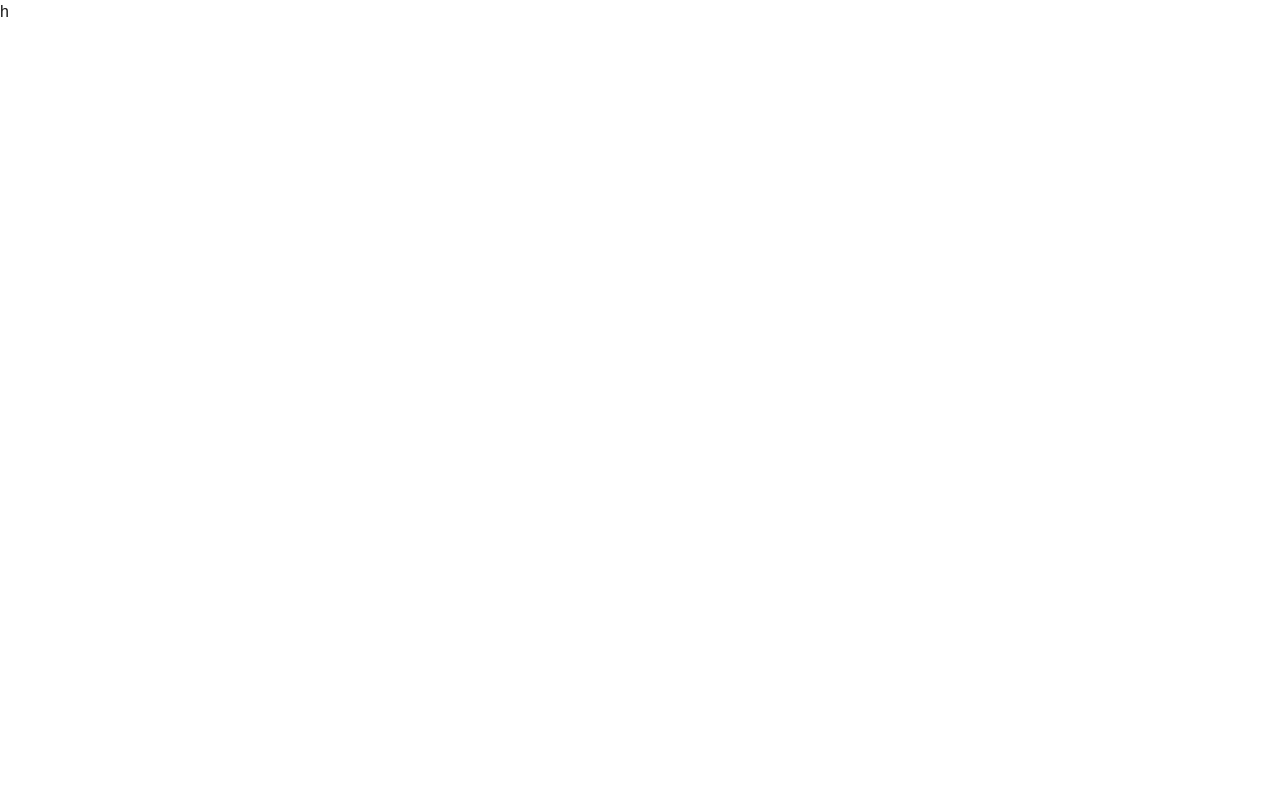
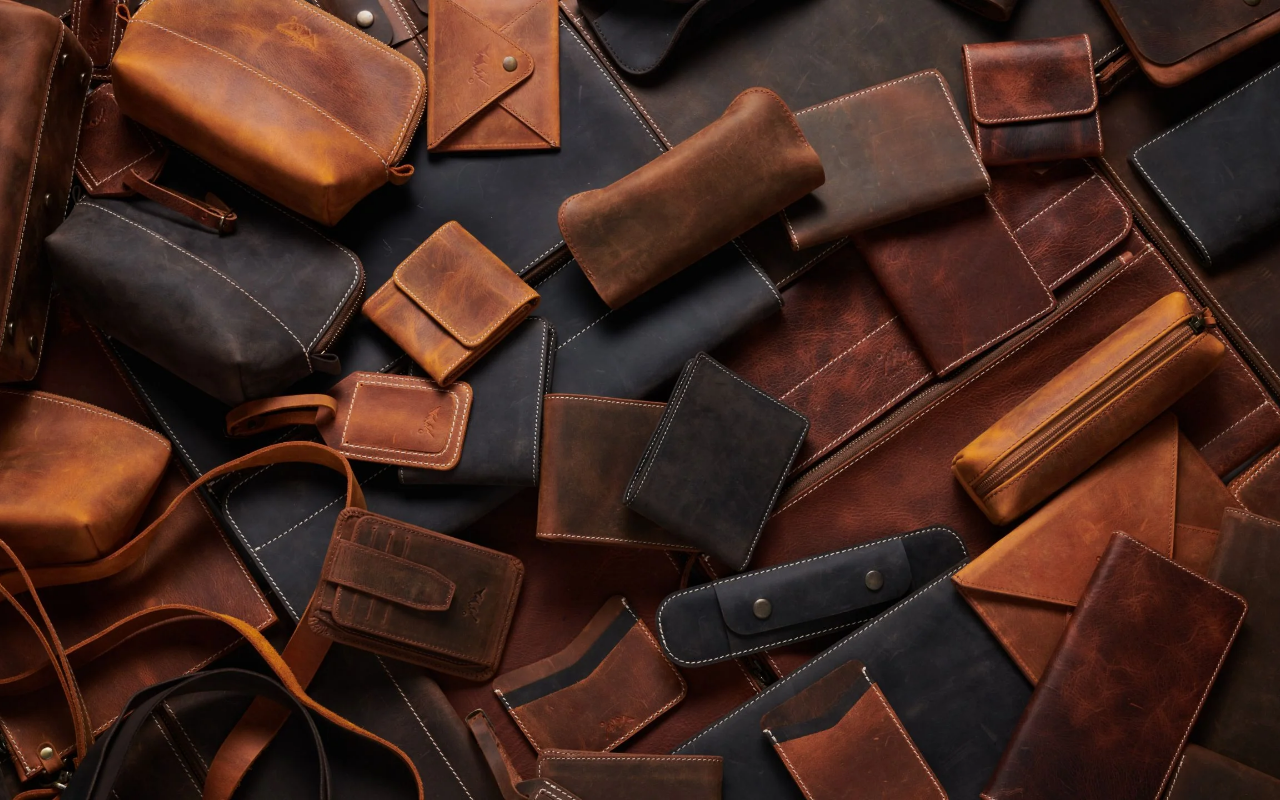
Before and after one commit to cdiaconu04/Eldi-Ecom-Store, a Next.js app: page / in a window 1280 px wide. Built offline with nearby package versions, Linux system fonts and the light colour scheme.

Commit message:
Added leather background for landing page

```diff
--- a/src/app/page.js
+++ b/src/app/page.js
@@ -1,8 +1,31 @@
+"use client"
+import { useState, useEffect } from 'react';
 
 export default function Home() {
+  const [windowWidth, setWindowWidth] = useState(window.innerWidth);
+  const [windowHeight, setWindowHeight] = useState(window.innerHeight);
+
+  useEffect(() => {
+    const handleResize = () => {
+      setWindowWidth(window.innerWidth);
+      setWindowHeight(window.innerHeight);
+    };
+
+    if (typeof window !== "undefined") {
+      window.addEventListener("resize", handleResize);
+      return () => window.removeEventListener("resize", handleResize);
+    }
+  });
+
   return (
     <div className="min-h-screen bg-white">
-      <p>h</p>
+      <div className="absolute inset-0 pointer-events-none h-screen">
+        <img src="/leather.png" className="w-full h-screen object-cover" width={windowWidth} height={windowHeight}/>
+
+      </div>
+
+
+      {/* <p>h</p> */}
     </div>
   );
 }
```
Also changed, not shown: public/leather.png (added).
